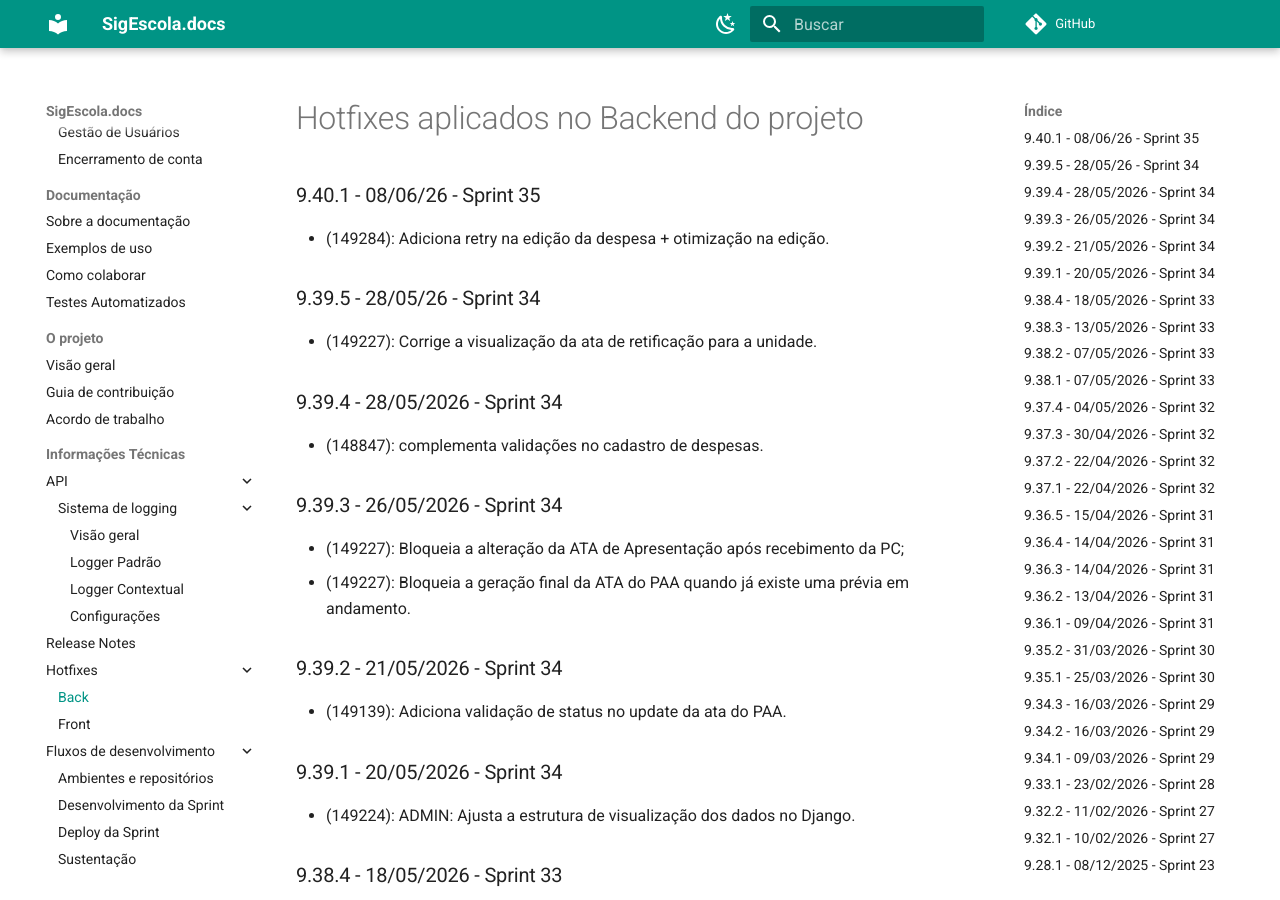
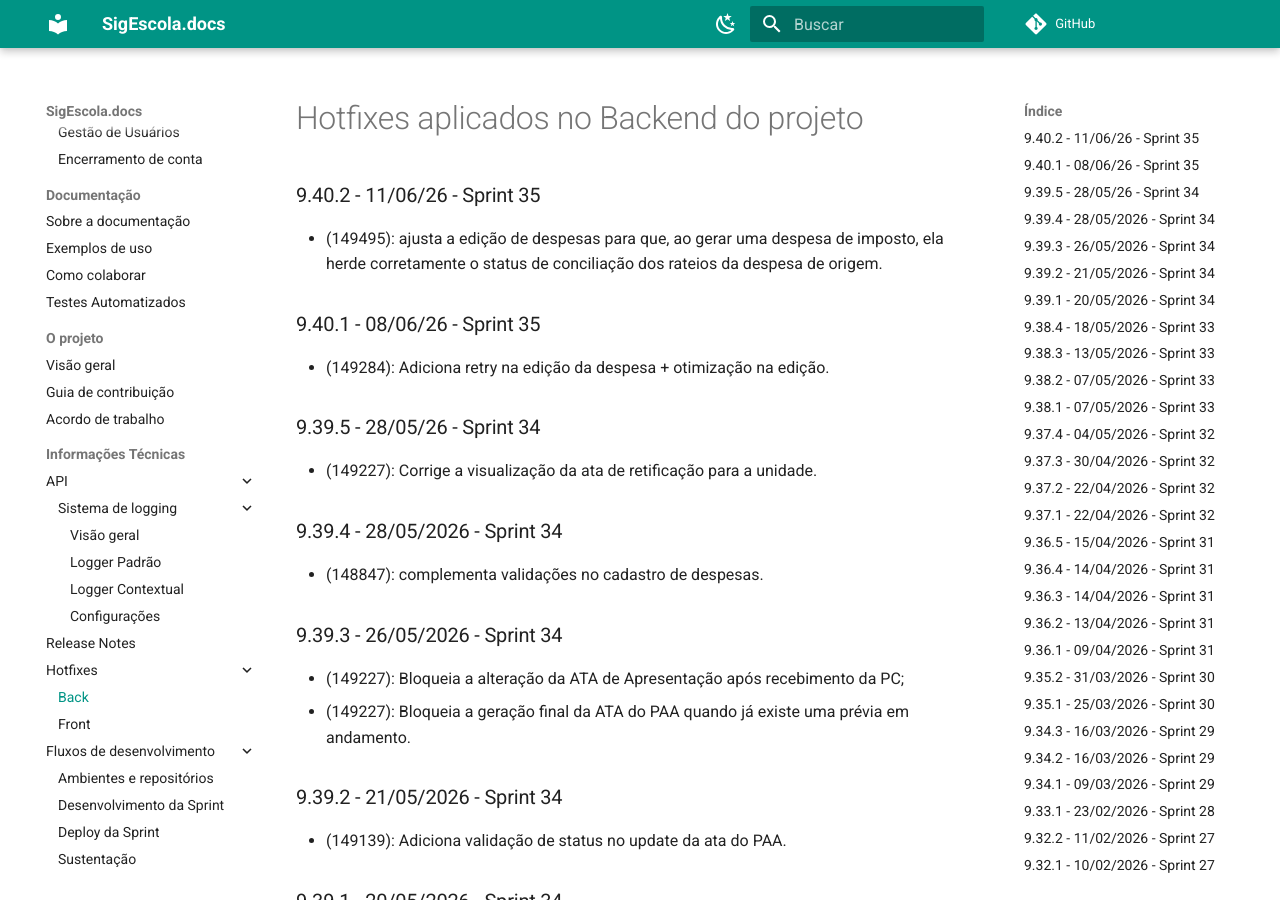
Before and after one commit to prefeiturasp/SME-PTRF-Docs, an MkDocs documentation site: the page built from docs/projeto/hotfixes_back.md, in a window 1280 px wide and 900 px high. Built offline with MkDocs 1.6.1 and Material for MkDocs 9.7.7, drawn with Linux system fonts in a browser that asks for light colours; comment, search, counter and statistics services are not loaded.

Commit message:
Document hotfix for expense editing in 9.40.2
Added hotfix details for version 9.40.2.

```diff
--- a/docs/projeto/hotfixes_back.md
+++ b/docs/projeto/hotfixes_back.md
@@ -1,4 +1,7 @@
 # Hotfixes aplicados no Backend do projeto
+
+### 9.40.2 - 11/06/26 - Sprint 35
+- (149495): ajusta a edição de despesas para que, ao gerar uma despesa de imposto, ela herde corretamente o status de conciliação dos rateios da despesa de origem.
 
 ### 9.40.1 - 08/06/26 - Sprint 35
 - (149284): Adiciona retry na edição da despesa + otimização na edição.
```
